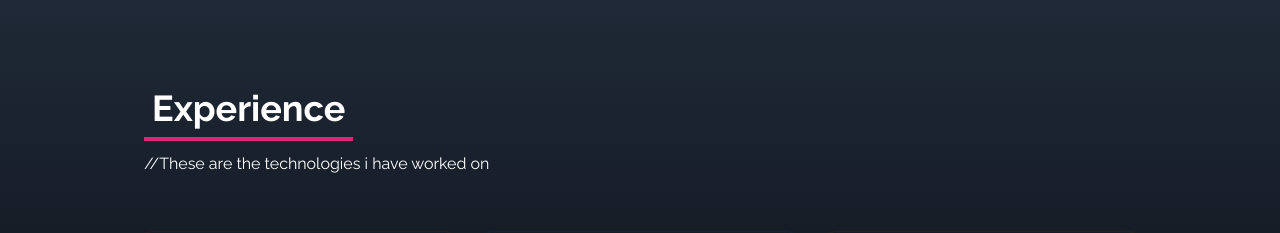
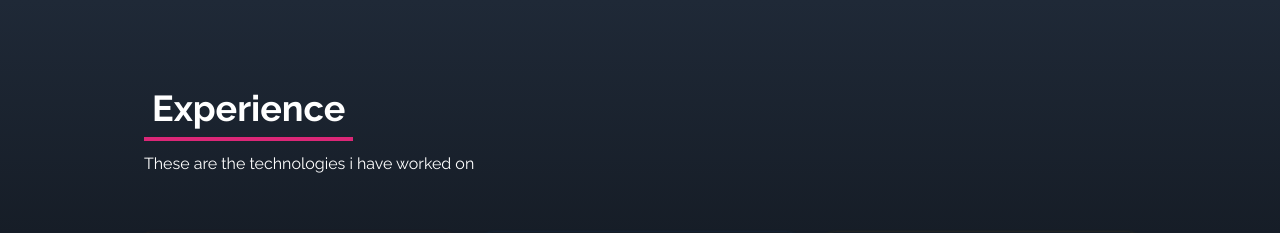
Before and after one commit to sonai99/anirban-portfolio, a React (Create React App) app: page / in a window 1280 px wide. Shown: the part 1680-1913 px from the top of the page. Built offline with nearby package versions, Linux system fonts and the light colour scheme.

Commit message:
Update Experience.jsx

```diff
--- a/src/components/Experience.jsx
+++ b/src/components/Experience.jsx
@@ -75,7 +75,7 @@ const Experience = () => {
 
             <div>
                 <p className='text-4xl font-bold border-b-4 border-pink-600 p-2 inline '>Experience</p>
-                <p className='py-6'>//These are the technologies i have worked on</p>
+                <p className='py-6'>These are the technologies i have worked on</p>
             </div>
             <div className='w-full grid grid-cols-2 sm:grid-cols-3 gap-8 text-center py-8 px-12 sm:px-0'>
                 {array.map(({id, src, title, shadow}) => (
```
